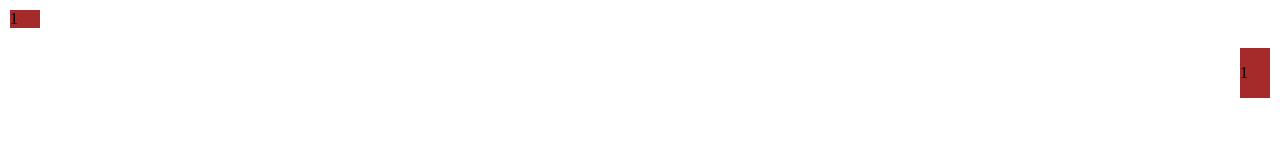
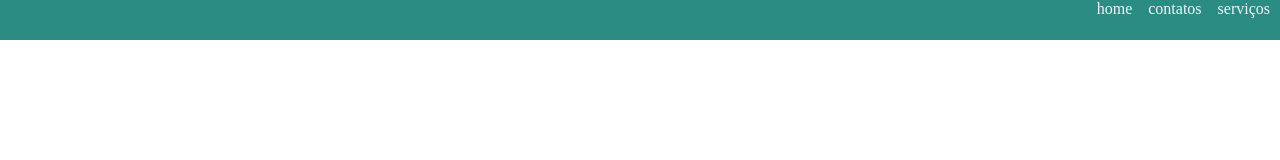
Before and after one commit to ILaySued04/userlogin, a plain HTML site: page teste.html in a window 1280 px wide. Drawn offline with Linux system fonts and the light colour scheme.

Commit message:
adicionado outra pagina html

```diff
--- /dev/null
+++ b/css/teste.css
@@ -0,0 +1,27 @@
+* {
+    margin: 0;
+}
+body {
+    height: 100vh;
+    flex-wrap: wrap;
+}
+nav {
+    background-color: #2A8C82 ;
+    height: 40px;
+}
+
+ul {
+    list-style-type: none;
+    display: flex ;
+    flex-direction: row;
+    justify-content: right;
+    gap: 1rem;
+    margin-right: 10px;
+}
+li {
+    color: aliceblue;
+}
+li:hover {
+    cursor: pointer;
+    font-size: 20px;
+}
--- a/teste.html
+++ b/teste.html
@@ -4,35 +4,16 @@
     <meta charset="UTF-8">
     <meta http-equiv="X-UA-Compatible" content="IE=edge">
     <meta name="viewport" content="width=<device-width>, initial-scale=1.0">
+        <link rel="stylesheet" type="text/css" href="./css/teste.css">
     <title>teste</title>
-    <style>
-        body {
-            margin: 0;
-            display: flex;
-            flex-direction: column;
-
-
-        }
-        div {
-            background-color: brown;
-            display: flex;
-            width: 30px;
-            margin: 10px;
-
-
-        }
-        .div1 {
-            align-self:flex-end;
-        }
-    </style>
 </head>
 <body>
-    <div>
-        1
-    </div>
-    <div class="div1">
-      <p>1</p>
-    </div>
-
+    <nav>
+        <ul>
+            <li>home</li>
+            <li>contatos</li>
+            <li>serviços</li>
+        </ul>
+    </nav>
 </body>
 </html>
```
